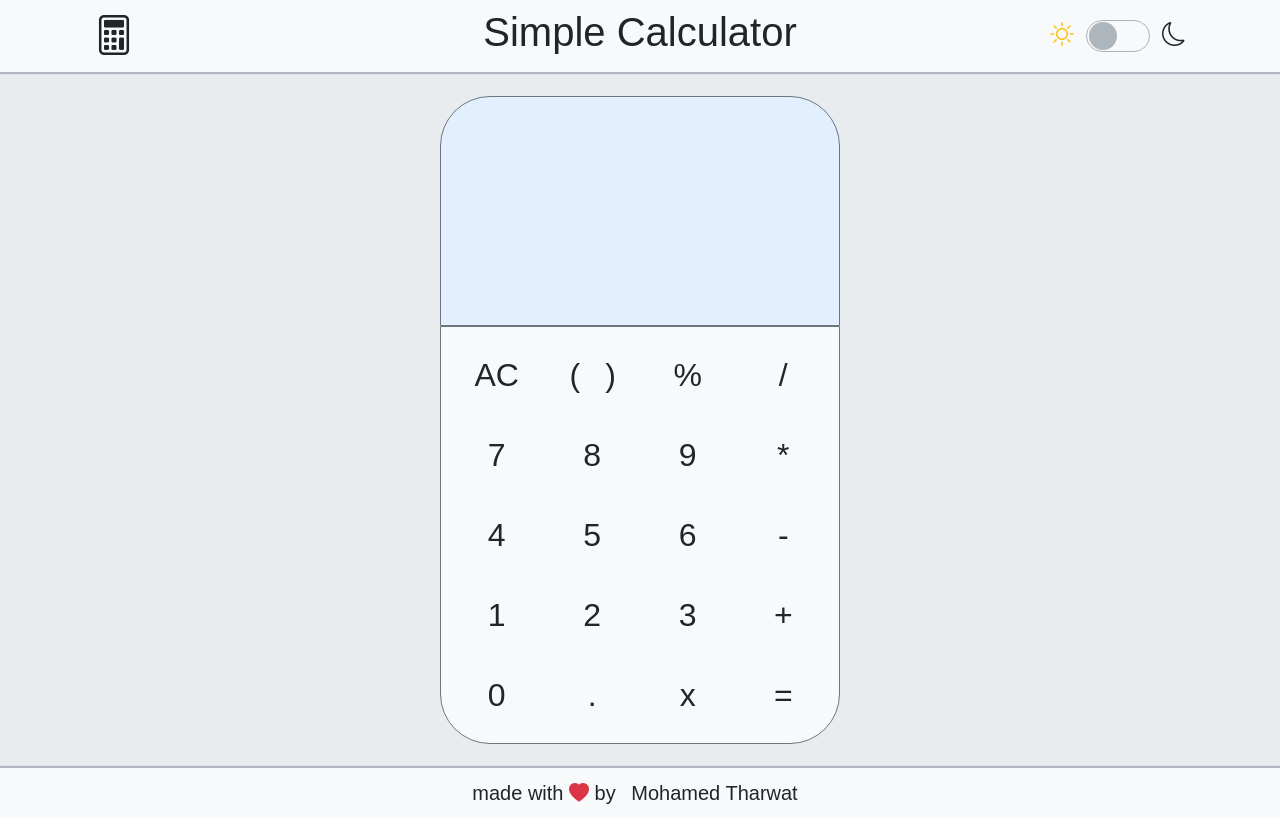
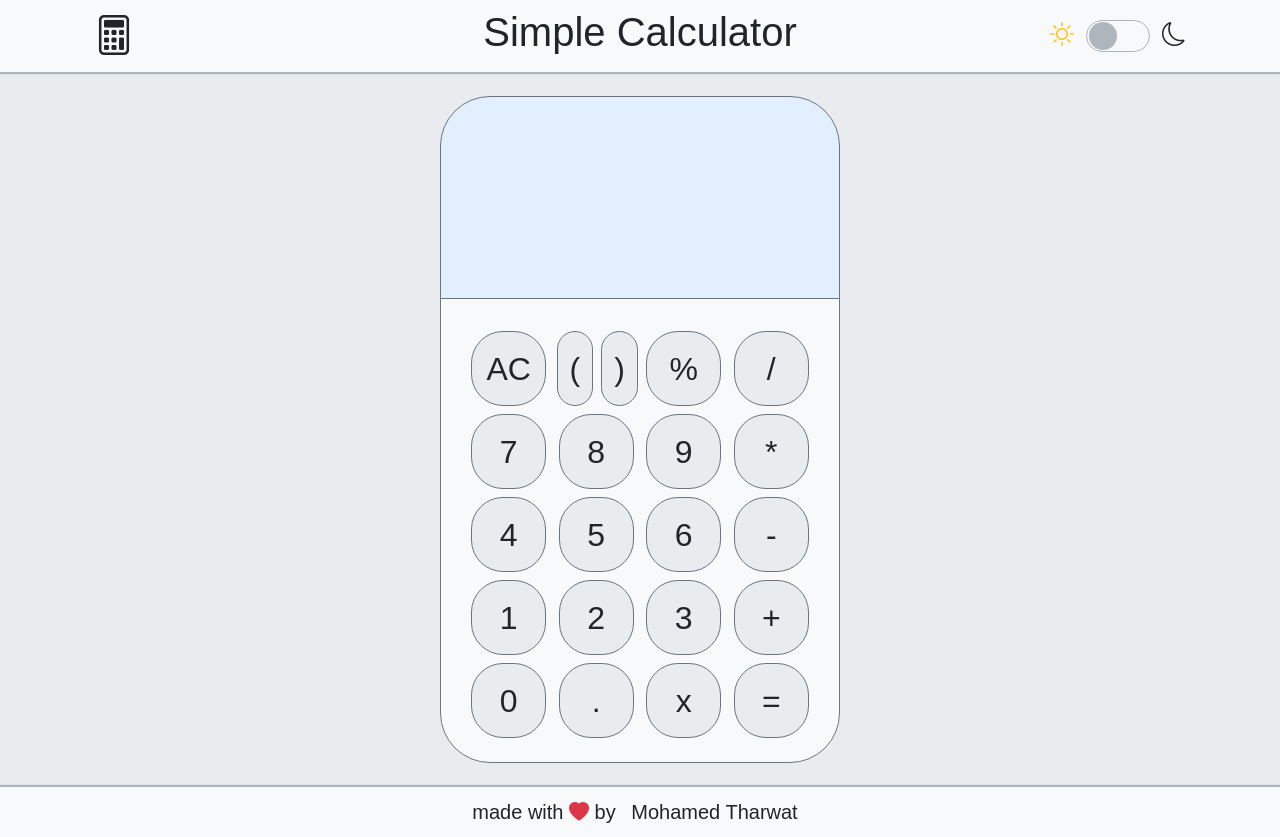
Before and after one commit to mohamedtharwat000/simpleCalculator, a React (Create React App) app: page / in a window 1280 px wide. Built offline with nearby package versions, Linux system fonts and the light colour scheme.

Commit message:
new look and optimize code

```diff
--- a/src/App.js
+++ b/src/App.js
@@ -6,9 +6,9 @@ import Main from "./Components/Main";
 import Footer from "./Components/Footer";
 
 // importing bootstrap
-import "./sass/bootstrap.scss";
-import "./sass/bootstrap-icons.scss";
-import "./js/bootstrap.js";
+import "bootstrap/dist/css/bootstrap.css";
+import "bootstrap-icons/font/bootstrap-icons.css";
+import "bootstrap/dist/js/bootstrap.bundle.js";
 
 // importing custom css
 import "./sass/style.scss";
--- a/src/Components/Calculator.jsx
+++ b/src/Components/Calculator.jsx
@@ -4,7 +4,7 @@ import Buttons from "./Calculator/Buttons";
 
 export default function Calculator() {
   const [calculatorData, setCalculatorData] = React.useState({
-    opration: "",
+    operation: "",
     result: "",
   });
   return (
--- a/src/Components/Calculator/Button.jsx
+++ b/src/Components/Calculator/Button.jsx
@@ -3,20 +3,17 @@ import React from "react";
 export default function Button(props) {
   if (props.value === "()") {
     return (
-      <div className="d-flex row-cols-2">
-        <div className="d-flex justify-content-center align-items-center">
+      <div className="d-flex justify-content-between align-items-center">
         <button
-            className="btn rounded-pill fs-2 w-100"
+          className="btn fs-2 rounded-5 border-secondary me-1"
           value={"("}
           type={props.type}
           onClick={props.onClick}
         >
           {"("}
         </button>
-        </div>
-        <div className="d-flex justify-content-center align-items-center">
         <button
-            className="btn rounded-pill fs-2 w-100"
+          className="btn fs-2 rounded-5 border-secondary ms-1"
           value={")"}
           type={props.type}
           onClick={props.onClick}
@@ -24,13 +21,12 @@ export default function Button(props) {
           {")"}
         </button>
       </div>
-      </div>
     );
   }
   return (
     <div className="d-flex justify-content-center align-items-center">
       <button
-        className="btn rounded-pill fs-2"
+        className="btn fs-2 rounded-5 border-secondary"
         value={props.value}
         type={props.type}
         onClick={props.onClick}
--- a/src/Components/Calculator/Buttons.jsx
+++ b/src/Components/Calculator/Buttons.jsx
@@ -8,7 +8,7 @@ export default function Buttons(props) {
     e.preventDefault();
     calc(e, calculatorData, setCalculatorData);
   };
-  const ButtonsArr = [
+  const allButtonsArr = [
     "AC",
     "()",
     "%",
@@ -31,7 +31,7 @@ export default function Buttons(props) {
     "=",
   ];
 
-  const allButtons = ButtonsArr.map((button, index) => {
+  const allButtons = allButtonsArr.map((button, index) => {
     return (
       <Button
         key={index}
@@ -44,10 +44,7 @@ export default function Buttons(props) {
 
   return (
     <div>
-      <div
-        className="buttons p-2 mx-auto row row-cols-4 \
-      justify-content-evenly align-items-center border border-secondary"
-      >
+      <div className="buttons p-4 g-2 mx-auto row row-cols-4 justify-content-evenly border border-secondary">
         {allButtons}
       </div>
     </div>
--- a/src/Components/Calculator/Screen.jsx
+++ b/src/Components/Calculator/Screen.jsx
@@ -2,9 +2,9 @@ import React from "react";
 
 export default function Screen(props) {
   const {
-    calculatorData: { opration, result },
+    calculatorData: { operation, result },
   } = props;
-  const oprationLength = opration
+  const operationLengthMax = operation
     .split("")
     .reverse()
     .slice(0, 14)
@@ -13,7 +13,7 @@ export default function Screen(props) {
   return (
     <div>
       <div className="screen p-4 mx-auto row row-cols-1 align-items-center text-end fs-1 border border-secondary">
-        <output name="opration">{oprationLength}</output>
+        <output name="operation">{operationLengthMax}</output>
         <output name="result">{result}</output>
       </div>
     </div>
--- a/src/Components/Calculator/helperFunctions.js
+++ b/src/Components/Calculator/helperFunctions.js
@@ -1,9 +1,12 @@
 export default function calc(event, state, setState) {
   const value = event.target.value;
+  const type = event.target.attributes.type.value;
+  const isOperationFinshed =
+    state.operation.startsWith("(") && state.operation.endsWith(")");
 
   if (value === "AC") {
     setState({
-      opration: "",
+      operation: "",
       result: "",
     });
     return;
@@ -12,21 +15,23 @@ export default function calc(event, state, setState) {
   if (value === "x") {
     setState((prev) => ({
       ...prev,
-      opration: prev.opration.slice(0, prev.opration.length - 1),
+      operation: prev.operation.slice(0, prev.operation.length - 1),
     }));
     return;
   }
 
   if (value === "=") {
-    const pattern =
-      /^([0-9]|\+|\-|\*|\/|\%|\.|\(|\))+([0-9]|\+|\-|\*|\/|\%|\.|\(|\))$/g;
-
-    const rightOpration = pattern.exec(state.opration);
+    const pattern = /^([0-9]|\+|-|\*|\/|%|\.|\(|\))*$/g;
+    const rightoperation = pattern.exec(state.operation);
 
     try {
-      const finalResult = eval(rightOpration[0]);
+      const finalResult = eval(rightoperation[0]);
+      let newoperation = state.operation.split("");
+      newoperation.unshift("(");
+      newoperation.push(")");
+      newoperation = newoperation.join("");
       setState((prev) => ({
-        ...prev,
+        operation: isOperationFinshed ? prev.operation : newoperation,
         result: finalResult,
       }));
     } catch (error) {
@@ -34,14 +39,31 @@ export default function calc(event, state, setState) {
         ...prev,
       }));
     }
+    return;
+  }
 
-    return;
+  if (isOperationFinshed) {
+    if (type === "operator") {
+      setState((prev) => ({
+        operation: prev.operation + value,
+        result: "",
+      }));
+      return;
+    }
+
+    if (type === "operand") {
+      setState((prev) => ({
+        operation: value,
+        result: "",
+      }));
+      return;
+    }
   }
 
   if (value) {
     setState((prev) => ({
-      ...prev,
-      opration: prev.opration + value,
+      operation: prev.operation + value,
+      result: "",
     }));
     return;
   }
--- a/src/Components/Header.jsx
+++ b/src/Components/Header.jsx
@@ -3,19 +3,19 @@ import React from "react";
 export default function Header() {
   function jsTheme() {
     // global variables
-    const themeStored = localStorage.getItem("theme");
+    const storedTheme = localStorage.getItem("theme");
     const rootDataset = document.documentElement.dataset;
-    const darkTheme = window.matchMedia("(prefers-color-scheme: dark)");
-    const themeSwitcher = document.getElementById("theme-switcher");
+    const darkThemeSupport = window.matchMedia("(prefers-color-scheme: dark)");
+    const switchThemeButton = document.getElementById("theme-switcher");
 
     // function to define user theme based on dark mode support
     const customTheme = function () {
-      rootDataset.theme = darkTheme.matches ? "dark" : "light";
+      rootDataset.theme = darkThemeSupport.matches ? "dark" : "light";
     };
 
     // function to (check|uncheck) the theme switcher
-    const themeSwitcherCheck = function () {
-      themeSwitcher.checked = rootDataset.theme === "dark" ? true : false;
+    const checkThemeButton = function () {
+      switchThemeButton.checked = rootDataset.theme === "dark" ? true : false;
     };
 
     // function to define bootstrap theme based on user theme
@@ -23,30 +23,29 @@ export default function Header() {
       rootDataset.bsTheme = rootDataset.theme;
     };
 
-    if (themeStored) {
-      rootDataset.theme = themeStored;
-      themeSwitcherCheck();
+    if (storedTheme) {
+      rootDataset.theme = storedTheme;
+      checkThemeButton();
       bootstrapTheme();
     } else {
       customTheme();
-      themeSwitcherCheck();
+      checkThemeButton();
       bootstrapTheme();
     }
 
     // is user change the os or browser theme
-    darkTheme.onchange = function () {
+    darkThemeSupport.onchange = function () {
       jsTheme();
-      darkTheme.onchange = function () {};
+      darkThemeSupport.onchange = function () {};
     };
   }
 
   // is user change theme with theme switcher
-  const themeSwitcher = function (e) {
+  const switchThem = function (e) {
     const rootDataset = document.documentElement.dataset;
-
     rootDataset.theme = rootDataset.theme === "light" ? "dark" : "light";
     rootDataset.bsTheme = rootDataset.theme;
-    // localStorage.setItem("theme", rootDataset.theme);
+    localStorage.setItem("theme", rootDataset.theme);
   };
 
   React.useEffect(() => {
@@ -70,7 +69,7 @@ export default function Header() {
               type="checkbox"
               className="switcher col-auto order-2"
               id="theme-switcher"
-              onChange={themeSwitcher}
+              onChange={switchThem}
             />
 
             <label className="col-auto order-1" htmlFor="theme-switcher">
--- a/src/js/bootstrap.js
+++ /dev/null
@@ -1 +0,0 @@
-import "bootstrap/dist/js/bootstrap.bundle.js";
--- a/src/sass/Components/_Main.scss
+++ b/src/sass/Components/_Main.scss
@@ -7,7 +7,7 @@
 
 .screen {
   & output {
-    min-height: 90px;
+    min-height: 80px;
     padding: 10px;
     overflow-wrap: break-word;
     line-height: 1.2;
@@ -15,21 +15,19 @@
   color: $theme-text;
   background-color: $theme-screen;
   max-width: 400px;
-  min-height: 150px;
   border-top-left-radius: 50px;
   border-top-right-radius: 50px;
 }
 
 .buttons {
   & button {
-    width: 80px;
-    height: 80px;
+    width: 75px;
+    height: 75px;
     color: $theme-text;
-    flex-shrink: 0;
+    background-color: $theme-bg2;
   }
   background-color: $theme-bg;
   max-width: 400px;
-  min-height: 400px;
   border-bottom-left-radius: 50px;
   border-bottom-right-radius: 50px;
 }
--- a/src/sass/bootstrap-icons.scss
+++ /dev/null
@@ -1 +0,0 @@
-@import "bootstrap-icons/font/bootstrap-icons.scss";
--- a/src/sass/bootstrap.scss
+++ /dev/null
@@ -1 +0,0 @@
-@import "bootstrap/scss/bootstrap.scss";
```
Lines whose indentation alone changed are shown as unchanged.
